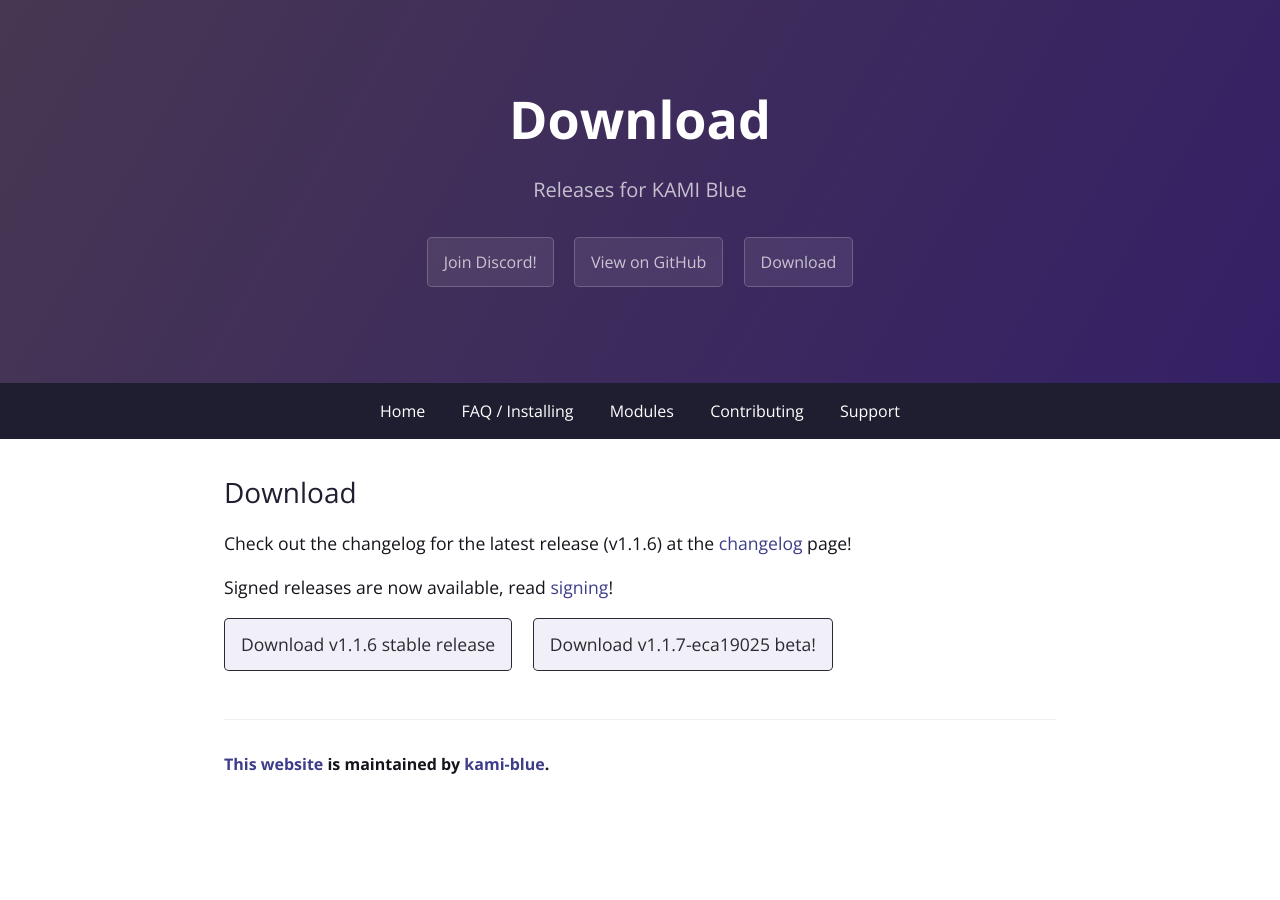
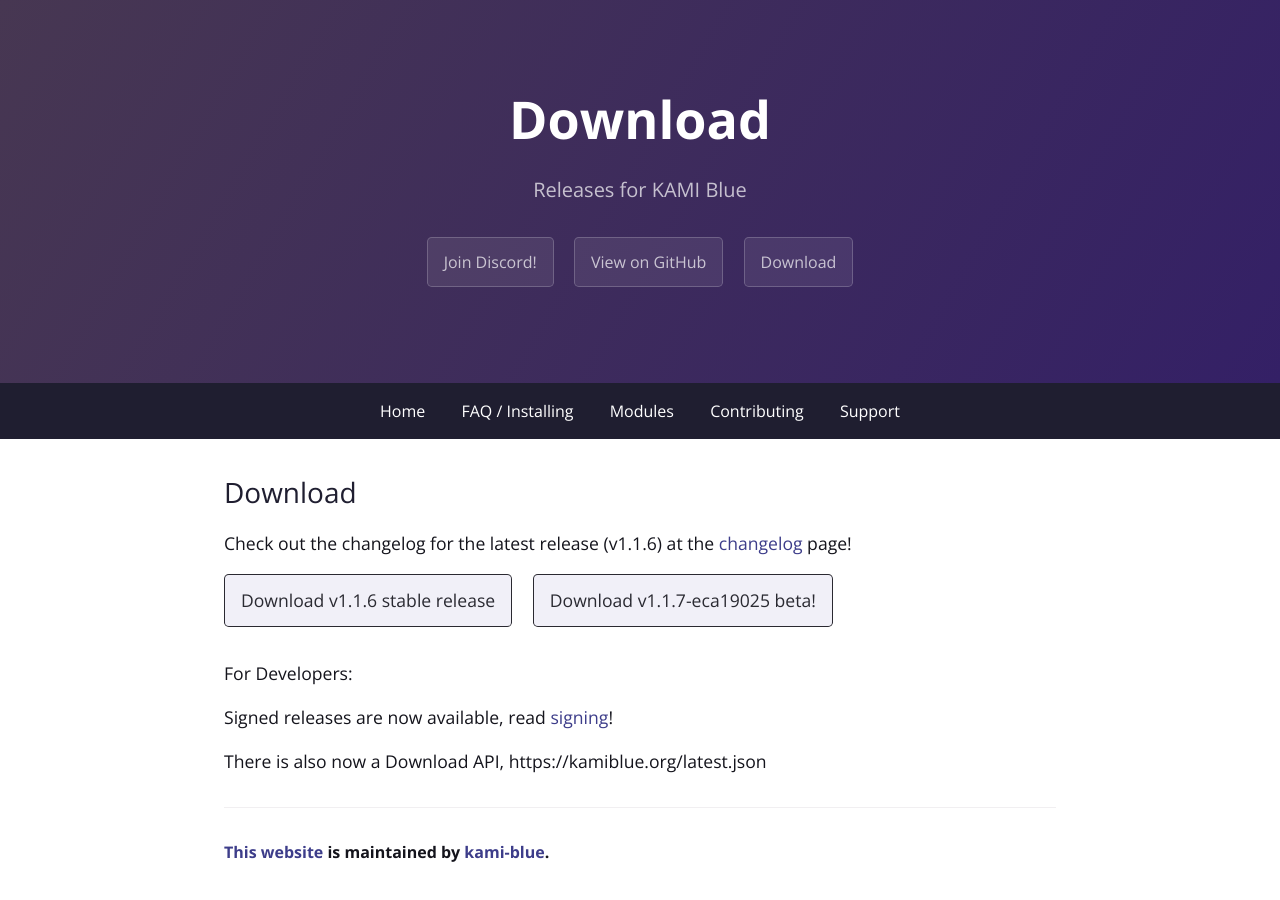
Before and after one commit to kami-blue/website, a Jekyll site: the page built from download.md, in a window 1280 px wide. Built offline with Jekyll 4.4.1, drawn with Linux system fonts in a browser that asks for light colours.

Commit message:
added developers notice to download page

```diff
--- a/download.md
+++ b/download.md
@@ -8,7 +8,11 @@ description: Releases for KAMI Blue
 
 Check out the changelog for the latest release ({{ site.cur_ver }}) at the [changelog](/changelog) page!
 
+<a href="{{ site.github.jar_url }}" class="btnc">Download {{  site.cur_ver  }} stable release</a>
+<a href="{{ site.github.beta_jar_url }}" class="btnc">Download {{  site.beta_ver  }} beta!</a>
+
+For Developers:
+
 Signed releases are now available, read [signing](/signing)!
 
-<a href="{{ site.github.jar_url }}" class="btnc">Download {{  site.cur_ver  }} stable release</a>
-<a href="{{ site.github.beta_jar_url }}" class="btnc">Download {{  site.beta_ver  }} beta!</a>
+There is also now a Download API, https://kamiblue.org/latest.json
```
